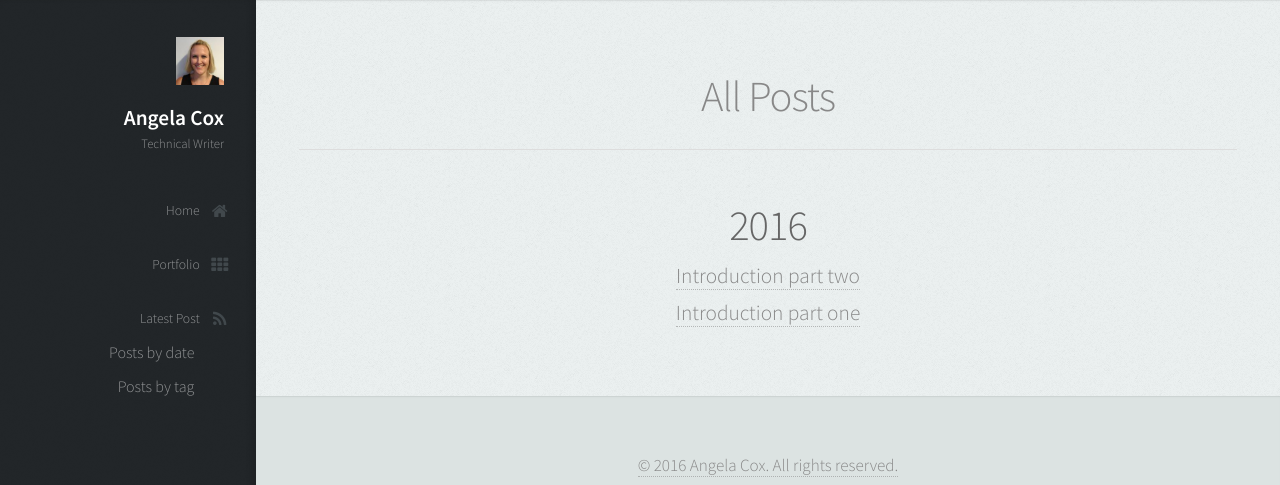
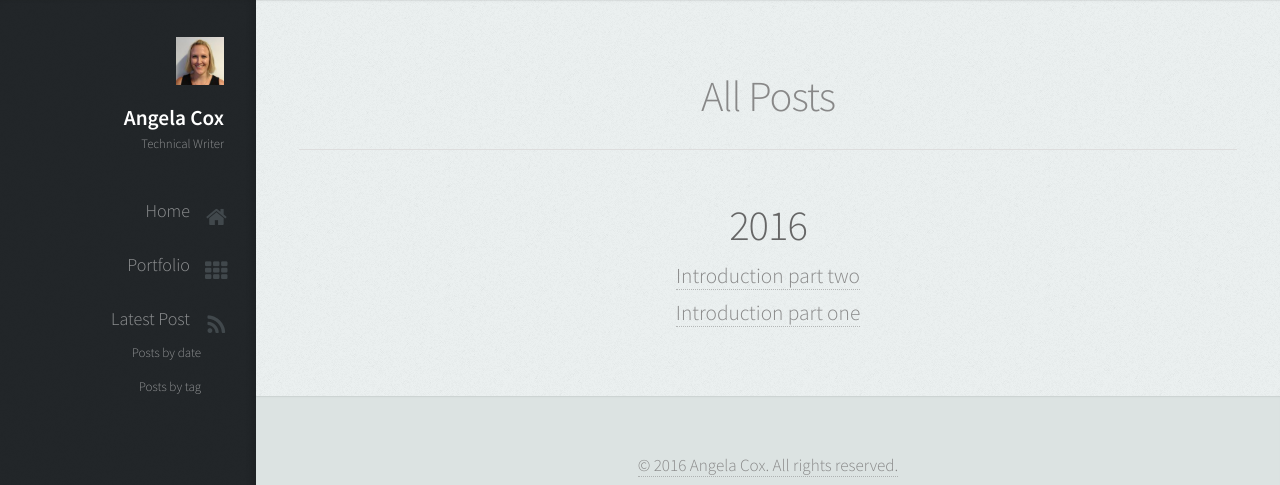
Before and after one commit to AngelaCox/UX-Portfolio, a Jekyll site: the page built from posts.html, in a window 1280 px wide. Shown: the top 485 px of the page. Built offline with Jekyll 4.4.1, drawn with Linux system fonts in a browser that asks for light colours.

Commit message:
#13 Apply CSS

```diff
--- a/assets/css/main.css
+++ b/assets/css/main.css
@@ -2074,7 +2074,7 @@
 		#nav ul li a span {
 			position: relative;
 			display: block;
-			font-size: 0.8em;
+			font-size: large;
 		}
 
 			#nav ul li a span:before {
@@ -2098,7 +2098,7 @@
 
 			#nav li a span.sub-nav {
 				margin-top: -10%;
-				font-size: medium;
+				font-size: small;
 			}
 
 /* Footer */
```
